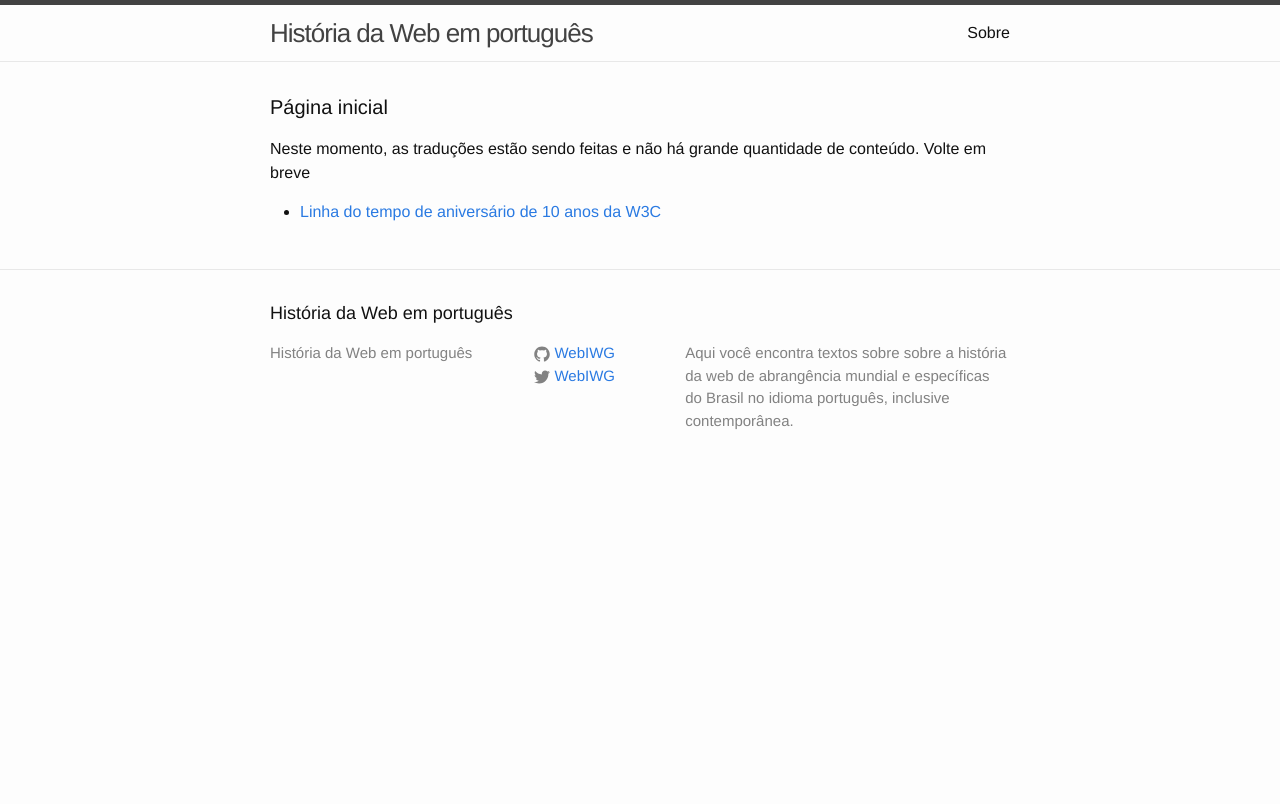
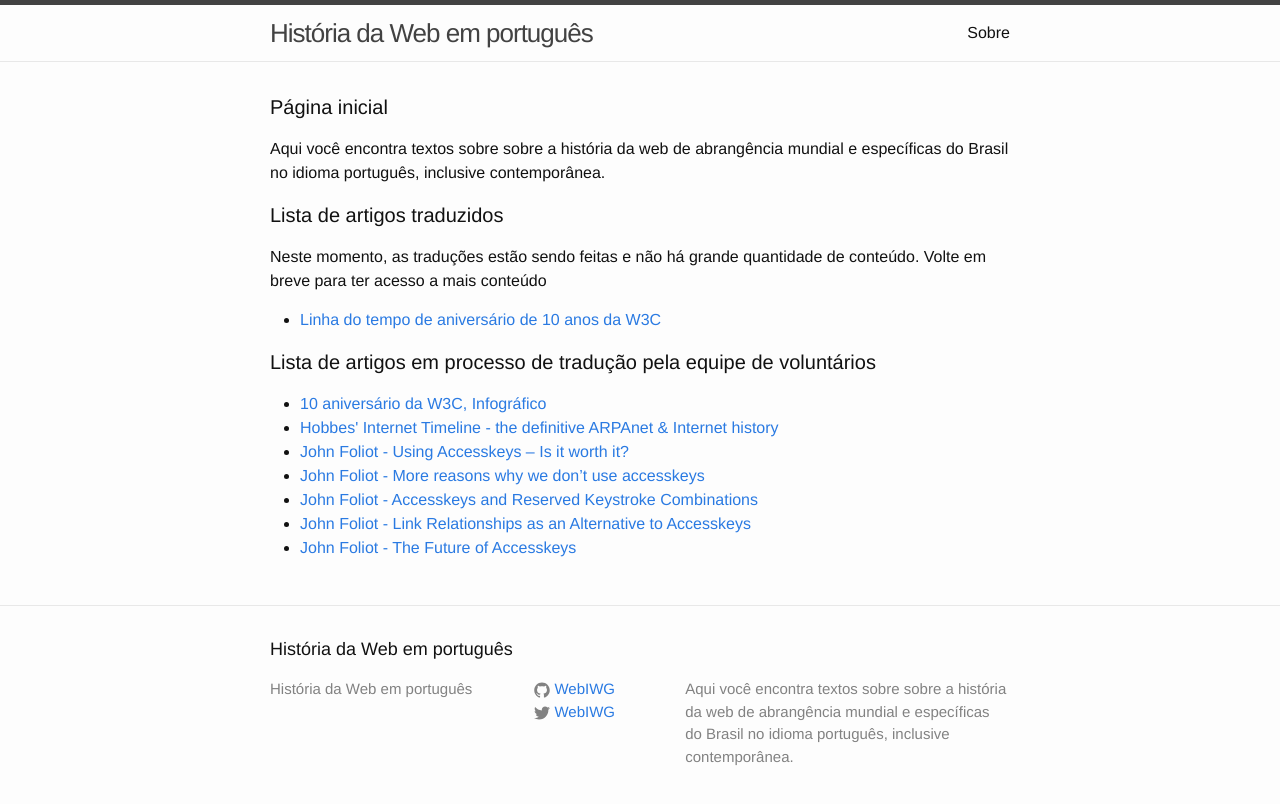
Before and after one commit to webiwg/historia-web-pt, a Jekyll site: the page built from index.html, in a window 1280 px wide. Shown: the top 804 px of the page. Built offline with Jekyll 4.4.1, drawn with Linux system fonts in a browser that asks for light colours.

Commit message:
site: tit. oculto na nav; home melhorada, exibe proximas traducoes a serem feitas; removido pasta _posts

```diff
--- a/_includes/header.html
+++ b/_includes/header.html
@@ -5,6 +5,7 @@
     <a class="site-title" href="{{ site.baseurl }}/">{{ site.title | escape }}</a>
 
     <nav class="site-nav">
+      <h1 class="screen-reader-only">Navegação principal</h1>
       <a href="#" class="menu-icon">
         <svg viewBox="0 0 18 15" width="18px" height="15px">
           <path fill="#424242" d="M18,1.484c0,0.82-0.665,1.484-1.484,1.484H1.484C0.665,2.969,0,2.304,0,1.484l0,0C0,0.665,0.665,0,1.484,0 h15.031C17.335,0,18,0.665,18,1.484L18,1.484z"/>
@@ -14,7 +15,7 @@
       </a>
 
       <div class="trigger">
-        <a class="page-link" href="/sobre/">Sobre</a>
+        <a class="page-link" href="/sobre.html">Sobre</a>
         <!--
         {% for my_page in site.pages %}
           {% if my_page.title %}
--- a/css/main.scss
+++ b/css/main.scss
@@ -37,3 +37,20 @@ $on-laptop:        800px;
 
 // Import partials from the `minima` theme.
 @import "minima";
+
+/**
+* Fazer conteúdo não ser ignorado por máquinas (como leitores de tela)
+*
+* Não use 'visibility: hidden;', 'display:none;' ou 'width:0px;height:0px' pois será ignorado, mesmo por máquinas
+*
+* Q: Prejudica relevância em mecanismos de busca?
+* R: Não. Uso racional, para melhorar outline e experiencia de leitores de tela é bem visto e não penalizado.
+*
+* @see https://support.google.com/webmasters/answer/66353?hl=pt
+* @see http://webaim.org/techniques/css/invisiblecontent/
+*/
+.screen-reader-only {
+  position: absolute !important;
+  clip: rect(1px 1px 1px 1px); /* IE6, IE7 */
+  clip: rect(1px, 1px, 1px, 1px);
+}
--- a/index.html
+++ b/index.html
@@ -4,26 +4,20 @@ layout: default
 
 <div class="home">
   <h1 class="page-heading">Página inicial</h1>
-  <p>Neste momento, as traduções estão sendo feitas e não há grande quantidade de conteúdo. Volte em breve</p>
-
+  <p>{{ site.description | escape }}</p>
+  <h2 class="page-heading">Lista de artigos traduzidos</h2>
+  <p>Neste momento, as traduções estão sendo feitas e não há grande quantidade de conteúdo. Volte em breve para ter acesso a mais conteúdo</p>
   <ul>
     <li><a href="{{ '/w3c/w3c10/linha-do-tempo-aniversario-10-anos-w3c.html' | prepend: site.baseurl }}">Linha do tempo de aniversário de 10 anos da W3C</a></li>
   </ul>
-  <!--
-  <h1 class="page-heading">Posts</h1>
-
-  <ul class="post-list">
-    {% for post in site.posts %}
-      <li>
-        <span class="post-meta">{{ post.date | date: "%b %-d, %Y" }}</span>
-
-        <h2>
-          <a class="post-link" href="{{ post.url | prepend: site.baseurl }}">{{ post.title | escape }}</a>
-        </h2>
-      </li>
-    {% endfor %}
+  <h2 class="page-heading">Lista de artigos em processo de tradução pela equipe de voluntários</h2>
+  <ul>
+    <li><a href="https://github.com/Dkmister/historia-web-pt/issues/3">10 aniversário da W3C, Infográfico</a></li>
+    <li><a href="https://github.com/Dkmister/historia-web-pt/issues/5">Hobbes' Internet Timeline - the definitive ARPAnet & Internet history</a></li>
+    <li><a href="https://github.com/Dkmister/historia-web-pt/issues/6">John Foliot - Using Accesskeys – Is it worth it?</a></li>
+    <li><a href="https://github.com/Dkmister/historia-web-pt/issues/7">John Foliot - More reasons why we don’t use accesskeys</a></li>
+    <li><a href="https://github.com/Dkmister/historia-web-pt/issues/8">John Foliot - Accesskeys and Reserved Keystroke Combinations</a></li>
+    <li><a href="https://github.com/Dkmister/historia-web-pt/issues/9">John Foliot - Link Relationships as an Alternative to Accesskeys</a></li>
+    <li><a href="https://github.com/Dkmister/historia-web-pt/issues/10">John Foliot - The Future of Accesskeys</a></li>
   </ul>
-
-  <p class="rss-subscribe">Inscreva-se <a href="{{ "/feed.xml" | prepend: site.baseurl }}">via RSS</a></p>
-  -->
 </div>
```
Also changed, not shown: _posts/2016-08-30-welcome-to-jekyll.markdown (deleted, +0 -25 lines), sobre.md (renamed from about.md, +1 -1 lines), w3c/w3c10/linha-do-tempo-aniversario-10-anos-w3c.md (+1 -1 lines).
